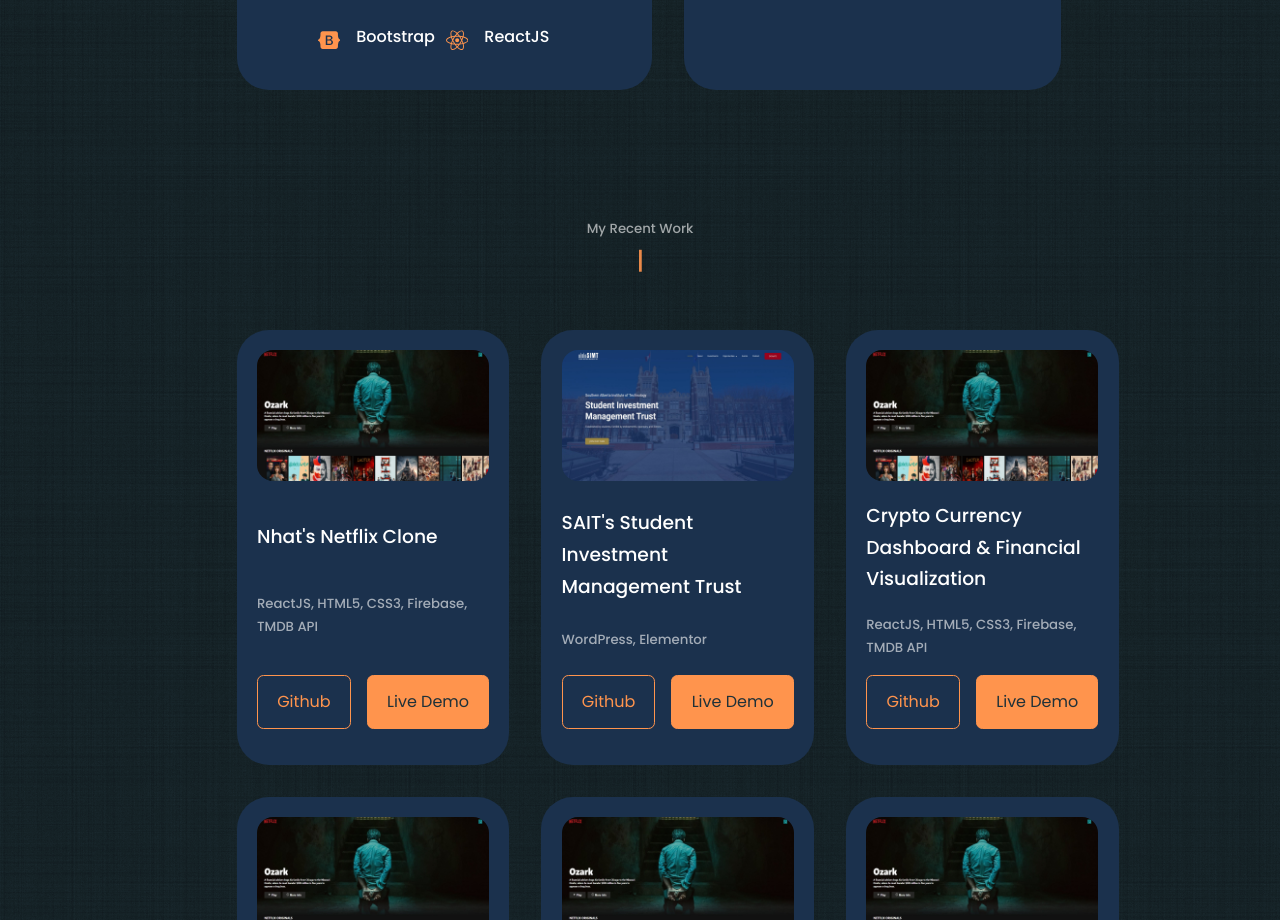
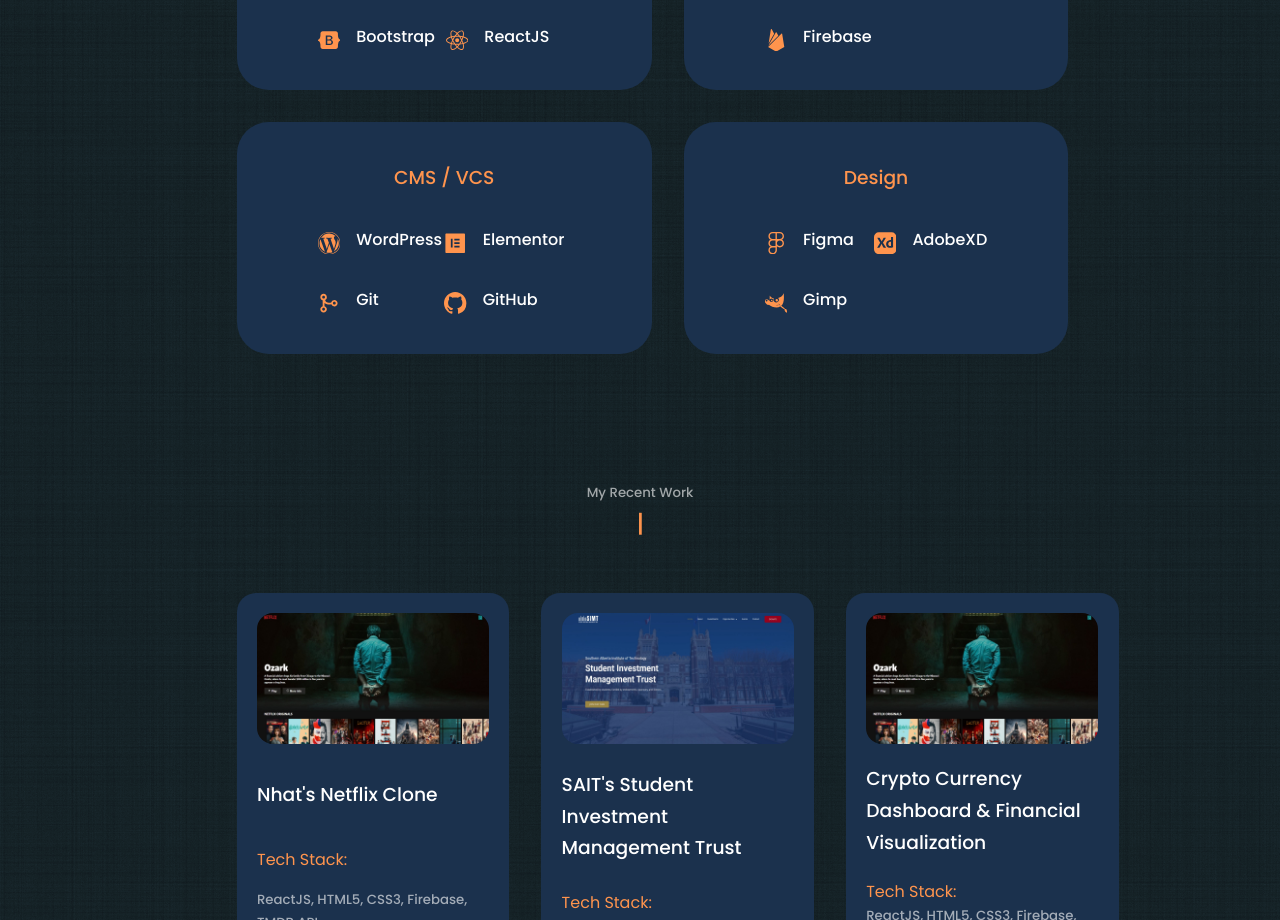
Before and after one commit to nhaatn/React-Portfolio, a React (Create React App) app: page / in a window 1280 px wide. Shown: the part 1880-2800 px from the top of the page. Built offline with nearby package versions, Linux system fonts and the light colour scheme.

Commit message:
updated README and also added more to the experience section

```diff
--- a/package.json
+++ b/package.json
@@ -11,6 +11,7 @@
     "react-dom": "^17.0.2",
     "react-icons": "^4.3.1",
     "react-scripts": "5.0.0",
+    "react-scroll": "^1.8.7",
     "swiper": "^8.1.0",
     "typewriter-effect": "^2.18.2",
     "web-vitals": "^2.1.4"
--- a/src/components/contact/Contact.jsx
+++ b/src/components/contact/Contact.jsx
@@ -12,6 +12,11 @@
     e.preventDefault();
 
     emailjs.sendForm('service_dm0edus', 'template_k1nvah5', form.current, 'C3toJ4__Oq_Bj94lW')
+    .then(() => {
+      alert(`Your message has been sent! Nhat will get in touch with you shortly. Thank you.`);
+    }, (error) => {
+        console.log(error.text);
+    });
 
     e.target.reset();
   };
--- a/src/components/experience/Experience.jsx
+++ b/src/components/experience/Experience.jsx
@@ -1,11 +1,13 @@
 import React from 'react';
 import './experience.css';
 import Typewriter from 'typewriter-effect';
-import {FaSass, FaReact, FaNodeJs, FaHtml5} from 'react-icons/fa';
+import {FaSass, FaReact, FaNodeJs, FaHtml5, FaElementor} from 'react-icons/fa';
 import {SiJavascript, SiPhp} from 'react-icons/si';
-import {SiBootstrap, SiMongodb} from 'react-icons/si';
+import {SiBootstrap, SiMongodb, SiFirebase, SiFigma, SiAdobexd, SiGimp} from 'react-icons/si';
 import {GrMysql} from 'react-icons/gr';
 import {IoLogoCss3} from 'react-icons/io';
+import {BsWordpress, BsGithub} from 'react-icons/bs';
+import {BiGitMerge} from 'react-icons/bi';
 
 
 
@@ -104,9 +106,77 @@
                 <h4>MySQL</h4>
               </div>
             </article>
+
+            <article className='experience__details'>
+              <SiFirebase className='experience__details-icon' />
+              <div>
+                <h4>Firebase</h4>
+              </div>
+            </article>
           </div>
         </div>
         {/* ===== END OF BACKEND ===== */}
+
+        <div className="experience__backend">
+          <h3>CMS / VCS</h3>
+          <div className="experience__content">
+            <article className='experience__details'>
+              <BsWordpress className='experience__details-icon' />
+              <div>
+                <h4>WordPress</h4>
+              </div>
+            </article>
+
+            <article className='experience__details'>
+              <FaElementor className='experience__details-icon' />
+              <div>
+                <h4>Elementor</h4>
+              </div>
+            </article>
+
+            <article className='experience__details'>
+              <BiGitMerge className='experience__details-icon' />
+              <div>
+                <h4>Git</h4>
+              </div>
+            </article>
+
+            <article className='experience__details'>
+              <BsGithub className='experience__details-icon' />
+              <div>
+                <h4>GitHub</h4>
+              </div>
+            </article>
+          </div>
+        </div>
+        {/* END OF CMS / VCS */}
+
+        <div className="experience__backend">
+          <h3>Design</h3>
+          <div className="experience__content">
+            <article className='experience__details'>
+              <SiFigma className='experience__details-icon' />
+              <div>
+                <h4>Figma</h4>
+              </div>
+            </article>
+
+            <article className='experience__details'>
+              <SiAdobexd className='experience__details-icon' />
+              <div>
+                <h4>AdobeXD</h4>
+              </div>
+            </article>
+
+            <article className='experience__details'>
+              <SiGimp className='experience__details-icon' />
+              <div>
+                <h4>Gimp</h4>
+              </div>
+            </article>
+          </div>
+        </div>
+        {/* END OF DESIGN */}
       </div>
     </section>
   )
--- a/src/components/header/CTA.jsx
+++ b/src/components/header/CTA.jsx
@@ -1,10 +1,9 @@
 import React from 'react';
-import CV from '../../assets/cv-test.pdf';
 
 const CTA = () => {
   return (
     <div className='cta'>
-      <a href={CV} download className='btn'>RESUME OR PROJECTS</a>
+      <a href="#portfolio" className='btn'>Recent Projects</a>
       <a href="#contact" className='btn btn-primary'>Let's Talk</a>
     </div>
   )
--- a/src/components/header/header.css
+++ b/src/components/header/header.css
@@ -16,7 +16,7 @@
 }
 
 /* ======== FLOATING NAME ======== */
-/* .header__container h1 {
+/* .header__socials {
 	transform: translatey(0px);
 	animation: float 3s ease-in-out infinite;
 }
--- a/src/components/nav/Nav.jsx
+++ b/src/components/nav/Nav.jsx
@@ -1,5 +1,5 @@
 import React from 'react';
-import { useState, useEffect } from 'react';
+import { useState } from 'react';
 
 import './nav.css';
 
@@ -10,13 +10,13 @@
 
 const Nav = () => {
   const [activeNav, setActiveNav] = useState('#top');
-  const [scroll, setScroll] = useState(false);
+  // const [scroll, setScroll] = useState(false);
 
-  useEffect(() => {
-    window.addEventListener("scroll", () => {
-      setScroll(window.scrollY > 100);
-    });
-  }, []);
+  // useEffect(() => {
+  //   window.addEventListener("scroll", () => {
+  //     setScroll(window.scrollY > 100);
+  //   });
+  // }, []);
 
   // const scrollEffect = () => {
   //   if(window.scrollY >= 100) {
@@ -31,11 +31,45 @@
 
   return (
     <nav>
-      <a href="#top" onClick={() => setActiveNav('#top')} className={activeNav === '#top' ? 'active' : ''}><AiOutlineHome /></a>
-      <a href="#about" onClick={() => setActiveNav('#about')} className={activeNav === '#about' ? 'active' : ''}><AiOutlineUser /></a>
-      <a href="#experience" onClick={() => setActiveNav('#experience')} className={activeNav === '#experience' ? 'active' : ''}><BsCodeSlash /></a>
-      <a href="#portfolio" onClick={() => setActiveNav('#portfolio')} className={activeNav === '#portfolio' ? 'active' : ''}><BsBook /></a>
-      <a href="#contact" onClick={() => setActiveNav('#contact')} className={activeNav === '#contact' ? 'active' : ''}><BiMessageDetail /></a>
+      <a
+        href="#top"
+        onClick={() => setActiveNav('#top')}
+        className={activeNav === '#top' ? 'active' : ''}
+      >
+        <AiOutlineHome />
+      </a>
+
+      <a
+        href="#about"
+        onClick={() => setActiveNav('#about')}
+        className={activeNav === '#about' ? 'active' : ''}
+      >
+        <AiOutlineUser />
+      </a>
+
+      <a
+        href="#experience"
+        onClick={() => setActiveNav('#experience')}
+        className={activeNav === '#experience' ? 'active' : ''}
+      >
+        <BsCodeSlash />
+      </a>
+
+      <a
+        href="#portfolio"
+        onClick={() => setActiveNav('#portfolio')}
+        className={activeNav === '#portfolio' ? 'active' : ''}
+      >
+        <BsBook />
+      </a>
+
+      <a
+        href="#contact"
+        onClick={() => setActiveNav('#contact')}
+        className={activeNav === '#contact' ? 'active' : ''}
+      >
+        <BiMessageDetail />
+      </a>
     </nav>
   )
 }
--- a/src/components/portfolio/Portfolio.jsx
+++ b/src/components/portfolio/Portfolio.jsx
@@ -86,7 +86,10 @@
                   <img src={image} alt={title} />
                 </div>
                 <h3>{title}</h3>
-                <h5 className="text-light">{techStack}</h5>
+                <span className='tech__stack'>Tech Stack:</span>
+                <h5 className="text-light">
+                  {techStack}
+                </h5>
                 <div className="portfolio__item-cta">
                   <a href={github} className='btn'target="_blank" rel="noreferrer">Github</a>
                   <a href={demo} className='btn btn-primary' target="_blank" rel="noreferrer">Live Demo</a>
--- a/src/components/portfolio/portfolio.css
+++ b/src/components/portfolio/portfolio.css
@@ -4,10 +4,14 @@
   gap: 2rem;
 }
 
+.tech__stack {
+  color: var(--color-primary);
+}
+
 .portfolio__item {
   background: var(--color-bg-variant);
   padding: 1.2rem;
-  border-radius: 2rem;
+  border-radius: 1.2rem;
   border: 1px solid transparent;
   transition: var(--transition);
 
```
Also changed, not shown: 2 other files (tests, documents, lock files or other folders).
